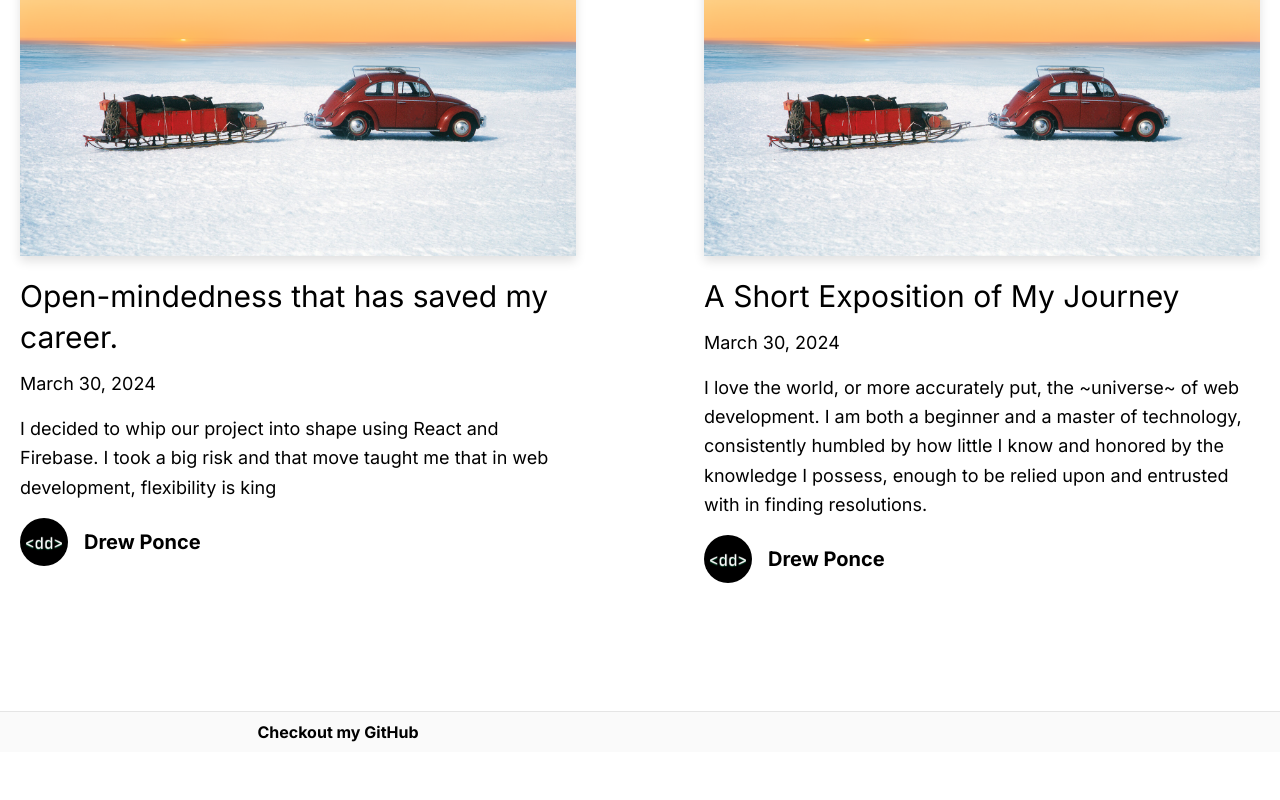
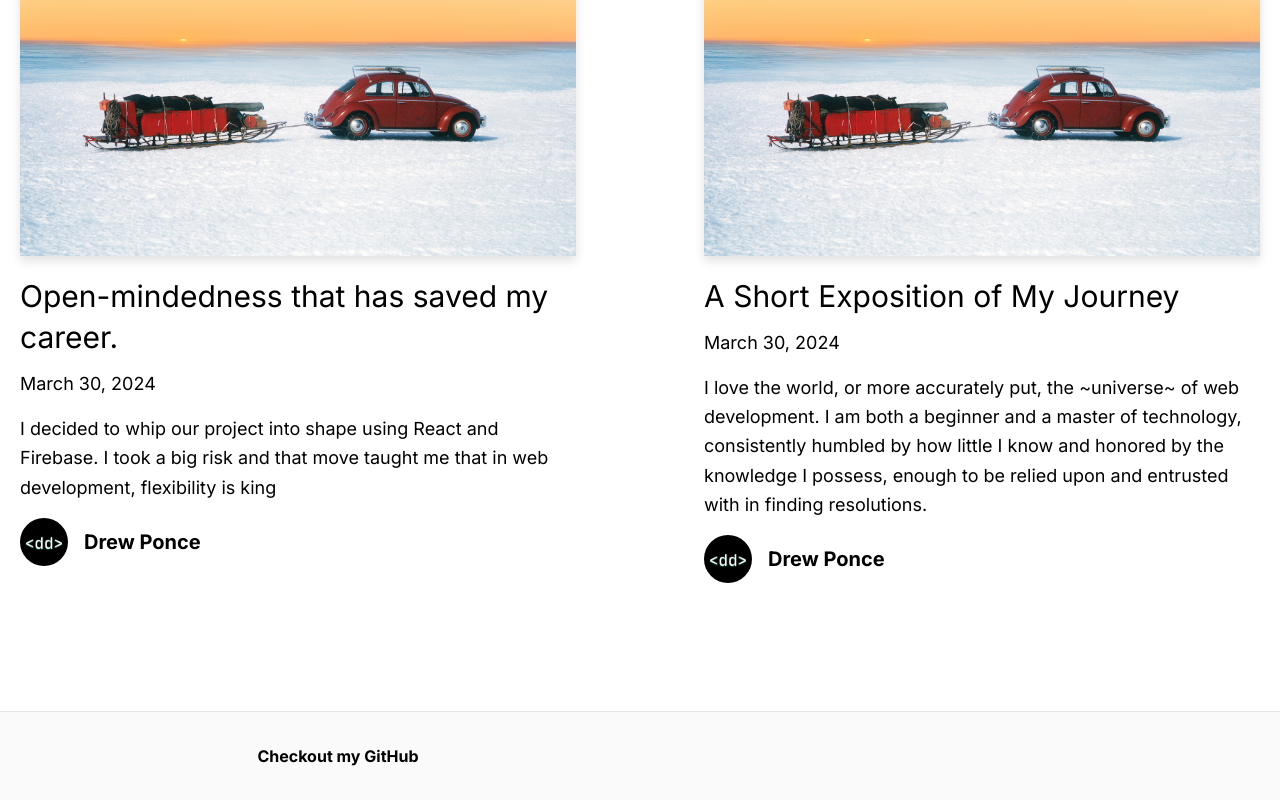
Before and after one commit to drewdevvv/drewdevelopment-blog, a Next.js app: page / in a window 1280 px wide. Shown: the part 1606-2406 px from the top of the page. Before the commit the page ends 2358 px from the top, so only its background shows below. Built offline with nearby package versions, Linux system fonts and the light colour scheme.

Commit message:
update page.tsx
s

```diff
--- a/src/app/_components/footer.tsx
+++ b/src/app/_components/footer.tsx
@@ -5,7 +5,7 @@ export function Footer() {
   return (
     <footer className="bg-neutral-50 border-t border-neutral-200">
       <Container>
-        <div className="py-2 flex flex-col lg:flex-row items-center">
+        <div className="py-8 flex flex-col lg:flex-row items-center">
           <div className="flex flex-col lg:flex-row justify-center items-center lg:pl-4 lg:w-1/2">
             <a
               href="https://github.com/drewdevvv"
```
